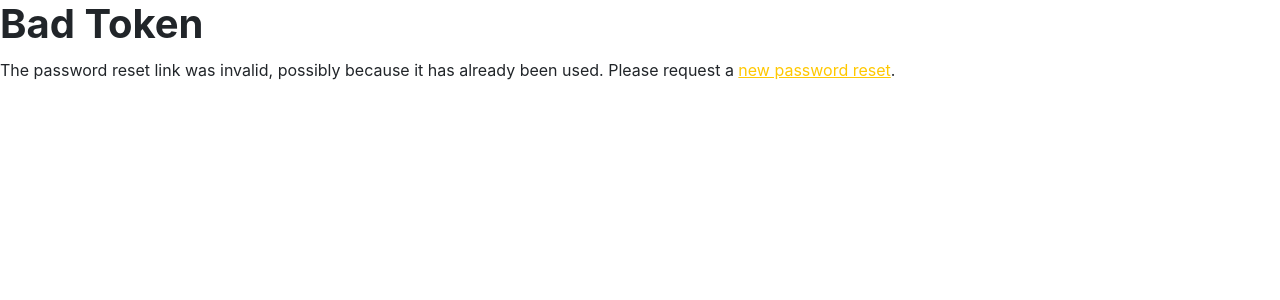
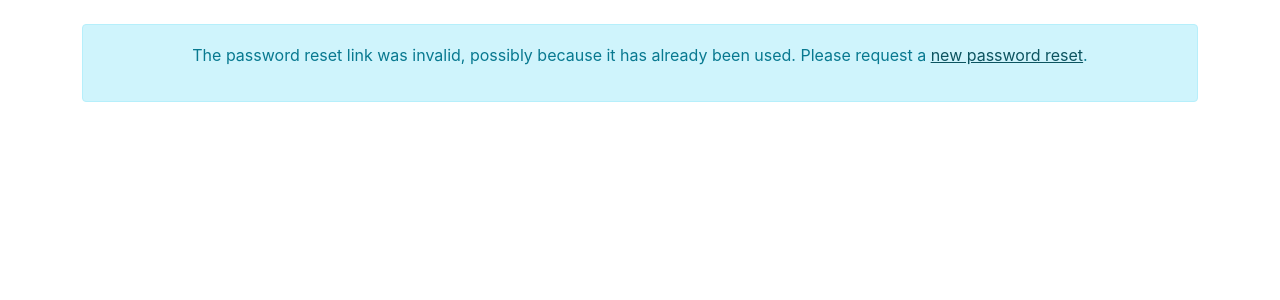
Before and after one commit to AnaStasia1331/ms4-recipe-book, a Django app: a page that uses templates/allauth/account/password_reset_from_key.html in a window 1280 px wide. Shown: the top 300 px of the page. Run offline with Django 3.2, Linux system fonts and the light colour scheme; parts of the project's set-up code (start-up, migrations or seed data) failed here and were passed over; some libraries are stand-ins or nearby versions.

Commit message:
fix Confirm button look for email_confirm.html; style password_reset_from_key_done.html and password_reset_from_key.html templates

```diff
--- a/templates/allauth/account/email_confirm.html
+++ b/templates/allauth/account/email_confirm.html
@@ -21,7 +21,7 @@
 
         <form method="post" action="{% url 'account_confirm_email' confirmation.key %}">
             {% csrf_token %}
-            <button type="submit">{% trans 'Confirm' %}</button>
+            <button class="btn btn-info" type="submit">{% trans 'Confirm' %}</button>
         </form>
 
         {% else %}
--- a/templates/allauth/account/password_reset_from_key.html
+++ b/templates/allauth/account/password_reset_from_key.html
@@ -4,20 +4,35 @@
 {% block head_title %}{% trans "Change Password" %}{% endblock %}
 
 {% block content %}
-    <h1>{% if token_fail %}{% trans "Bad Token" %}{% else %}{% trans "Change Password" %}{% endif %}</h1>
+    <h1 hidden>{% if token_fail %}{% trans "Bad Token" %}{% else %}{% trans "Change Password" %}{% endif %}</h1>
 
     {% if token_fail %}
         {% url 'account_reset_password' as passwd_reset_url %}
-        <p>{% blocktrans %}The password reset link was invalid, possibly because it has already been used. Please request a <a href="{{ passwd_reset_url }}">new password reset</a>.{% endblocktrans %}</p>
+        <div style="text-align: center" class="container" >
+            <br>
+            <div class="alert alert-info fade show">
+                <p>{% blocktrans %}The password reset link was invalid, possibly because it has already been used.
+                    Please request a <a style="color:#0c5460;" href="{{ passwd_reset_url }}">new password reset</a>.{% endblocktrans %}</p>
+            </div>
+        </div>
     {% else %}
         {% if form %}
             <form method="POST" action="{{ action_url }}">
                 {% csrf_token %}
-                {{ form.as_p }}
-                <input type="submit" name="action" value="{% trans 'change password' %}"/>
+                <h1 class="h3 mb-3 font-weight-normal" style="text-align: center">Change Password</h1>
+                <input type="password" name="password1" placeholder="New Password" autocomplete="new-password"
+                    required="" id="id_password1">
+                <input type="password" name="password2" placeholder="New Password (again)" required=""
+                    id="id_password2">
+                <input class="btn btn-primary btn-block" type="submit" name="action" value="{% trans 'change password' %}"/>
             </form>
         {% else %}
-            <p>{% trans 'Your password is now changed.' %}</p>
+            <div style="text-align: center" class="container" >
+                <br>
+                <div class="alert alert-info fade show">
+                    <p>{% trans 'Your password is now changed.' %}</p>
+                </div>
+            </div>
         {% endif %}
     {% endif %}
 {% endblock %}
```
Also changed, not shown: templates/allauth/account/password_reset_from_key_done.html (+7 -2 lines).
